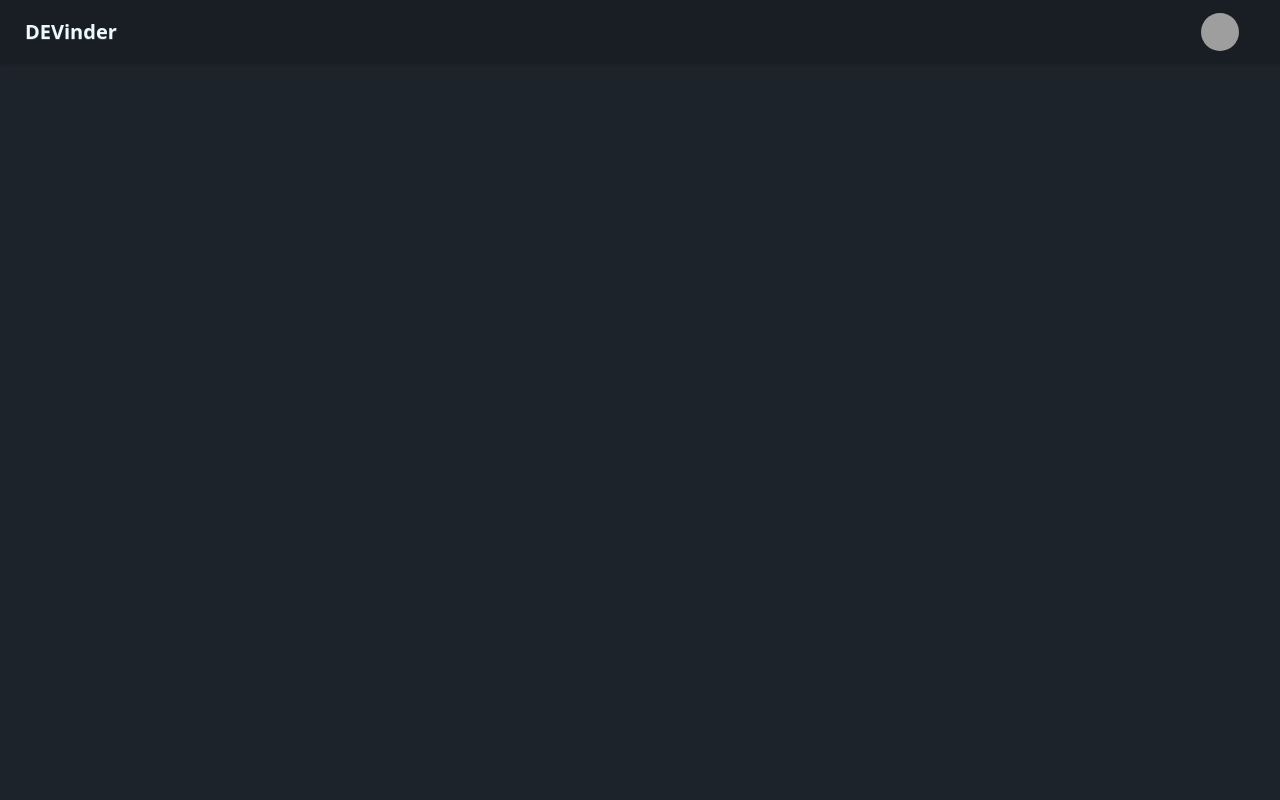
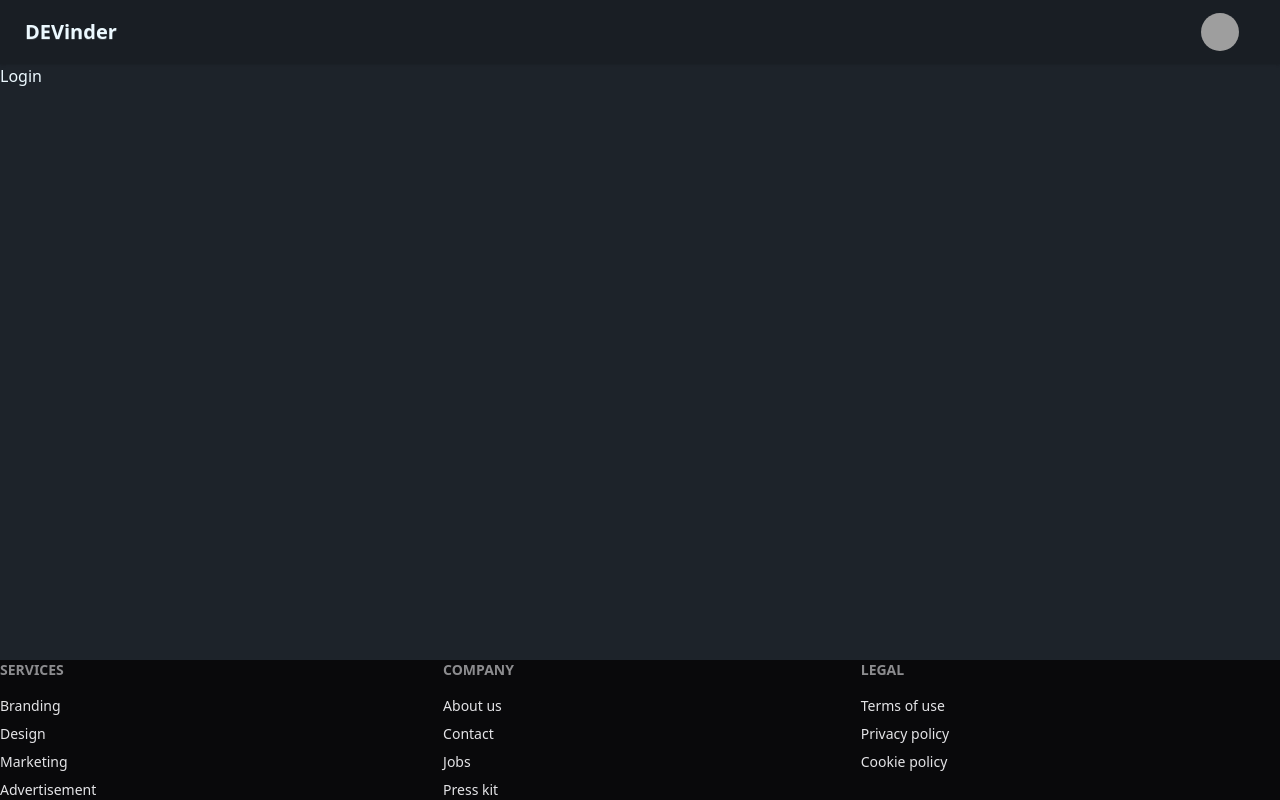
Before and after one commit to vise07cs/DEV-TINDER-WEB, a React (Vite) app: page /login in a window 1280 px wide. Built offline with nearby package versions, Linux system fonts and the light colour scheme; grey boxes are pictures that could not be loaded.

Commit message:
E15 react-router

```diff
--- a/package.json
+++ b/package.json
@@ -11,8 +11,11 @@
   },
   "dependencies": {
     "@tailwindcss/vite": "^4.0.9",
+    "dom": "^0.0.3",
     "react": "^19.0.0",
-    "react-dom": "^19.0.0"
+    "react-dom": "^19.0.0",
+    "react-router": "^7.2.0",
+    "router": "^1.3.8"
   },
   "devDependencies": {
     "@eslint/js": "^9.21.0",
--- a/src/App.jsx
+++ b/src/App.jsx
@@ -1,44 +1,45 @@
 import { useState } from 'react'
 import './index.css'
+import { BrowserRouter, Route, Routes } from 'react-router'
 // import "./index.css"
+import Body from './Body'
+import Profile from './Profile'
+import Login from './Login'
 
 function App() {
 
 
   return (
+    <>
+    <BrowserRouter basename='/'>
+    <Routes>
+      <Route path="/" element={<Body></Body>}>
+        <Route path="/profile" element={<Profile></Profile>}></Route>
 
-  //   <h1 class="text-3xl font-bold underline">
-  //   Hello world!
-  // </h1>
-  <div className="navbar bg-base-200 shadow-sm">
-  <div className="flex-1">
-    <a className="btn btn-ghost text-xl">DEVinder</a>
-  </div>
-  <div className="flex gap-2">
-    {/* <input type="text" placeholder="Search" className="input input-bordered w-24 md:w-auto" /> */}
-    <div className="dropdown dropdown-end mx-8">
-      <div tabIndex={0} role="button" className="btn btn-ghost btn-circle avatar">
-        <div className="w-10 rounded-full">
-          <img
-            alt="Tailwind CSS Navbar component"
-            src="https://img.daisyui.com/images/stock/photo-1534528741775-53994a69daeb.webp" />
-        </div>
-      </div>
-      <ul
-        tabIndex={0}
-        className="menu menu-sm dropdown-content bg-base-100 rounded-box z-1 mt-3 w-52 p-2 shadow">
-        <li>
-          <a className="justify-between">
-            Profile
-            <span className="badge">New</span>
-          </a>
-        </li>
-        <li><a>Settings</a></li>
-        <li><a>Logout</a></li>
-      </ul>
-    </div>
-  </div>
-</div>
+        <Route path="/login" element={<Login></Login>}></Route>
+
+
+      </Route>
+
+
+    </Routes>
+
+
+
+    </BrowserRouter>
+
+
+
+
+
+
+    </>
+
+
+
+
+
+
 
 
 
--- /dev/null
+++ b/src/Body.jsx
@@ -0,0 +1,16 @@
+import React from 'react'
+import Navbar from './Navbar'
+import { Outlet } from 'react-router'
+import Footer from './Footer'
+
+const Body = () => {
+  return (
+    <div>
+      <Navbar></Navbar>
+      <Outlet></Outlet>
+      <Footer></Footer>
+    </div>
+  )
+}
+
+export default Body
--- /dev/null
+++ b/src/Footer.jsx
@@ -0,0 +1,30 @@
+import React from 'react'
+
+const Footer = () => {
+  return (
+    <footer className="footer sm:footer-horizontal bg-neutral text-neutral-content fixed bottom-0">
+  <nav>
+    <h6 className="footer-title">Services</h6>
+    <a className="link link-hover">Branding</a>
+    <a className="link link-hover">Design</a>
+    <a className="link link-hover">Marketing</a>
+    <a className="link link-hover">Advertisement</a>
+  </nav>
+  <nav>
+    <h6 className="footer-title">Company</h6>
+    <a className="link link-hover">About us</a>
+    <a className="link link-hover">Contact</a>
+    <a className="link link-hover">Jobs</a>
+    <a className="link link-hover">Press kit</a>
+  </nav>
+  <nav>
+    <h6 className="footer-title">Legal</h6>
+    <a className="link link-hover">Terms of use</a>
+    <a className="link link-hover">Privacy policy</a>
+    <a className="link link-hover">Cookie policy</a>
+  </nav>
+</footer>
+  )
+}
+
+export default Footer
--- /dev/null
+++ b/src/Login.jsx
@@ -0,0 +1,9 @@
+import React from 'react'
+
+const Login = () => {
+  return (
+    <div>Login</div>
+  )
+}
+
+export default Login
--- /dev/null
+++ b/src/Navbar.jsx
@@ -0,0 +1,37 @@
+import React from 'react'
+
+const Navbar = () => {
+  return (
+    <div className="navbar bg-base-200 shadow-sm">
+    <div className="flex-1">
+      <a className="btn btn-ghost text-xl">DEVinder</a>
+    </div>
+    <div className="flex gap-2">
+      {/* <input type="text" placeholder="Search" className="input input-bordered w-24 md:w-auto" /> */}
+      <div className="dropdown dropdown-end mx-8">
+        <div tabIndex={0} role="button" className="btn btn-ghost btn-circle avatar">
+          <div className="w-10 rounded-full">
+            <img
+              alt="Tailwind CSS Navbar component"
+              src="https://img.daisyui.com/images/stock/photo-1534528741775-53994a69daeb.webp" />
+          </div>
+        </div>
+        <ul
+          tabIndex={0}
+          className="menu menu-sm dropdown-content bg-base-100 rounded-box z-1 mt-3 w-52 p-2 shadow">
+          <li>
+            <a className="justify-between">
+              Profile
+              <span className="badge">New</span>
+            </a>
+          </li>
+          <li><a>Settings</a></li>
+          <li><a>Logout</a></li>
+        </ul>
+      </div>
+    </div>
+  </div>
+  )
+}
+
+export default Navbar
--- /dev/null
+++ b/src/Profile.jsx
@@ -0,0 +1,9 @@
+import React from 'react'
+
+const Profile = () => {
+  return (
+    <div>Profile page</div>
+  )
+}
+
+export default Profile
```
Also changed, not shown: 1 other file (tests, documents, lock files or other folders).
